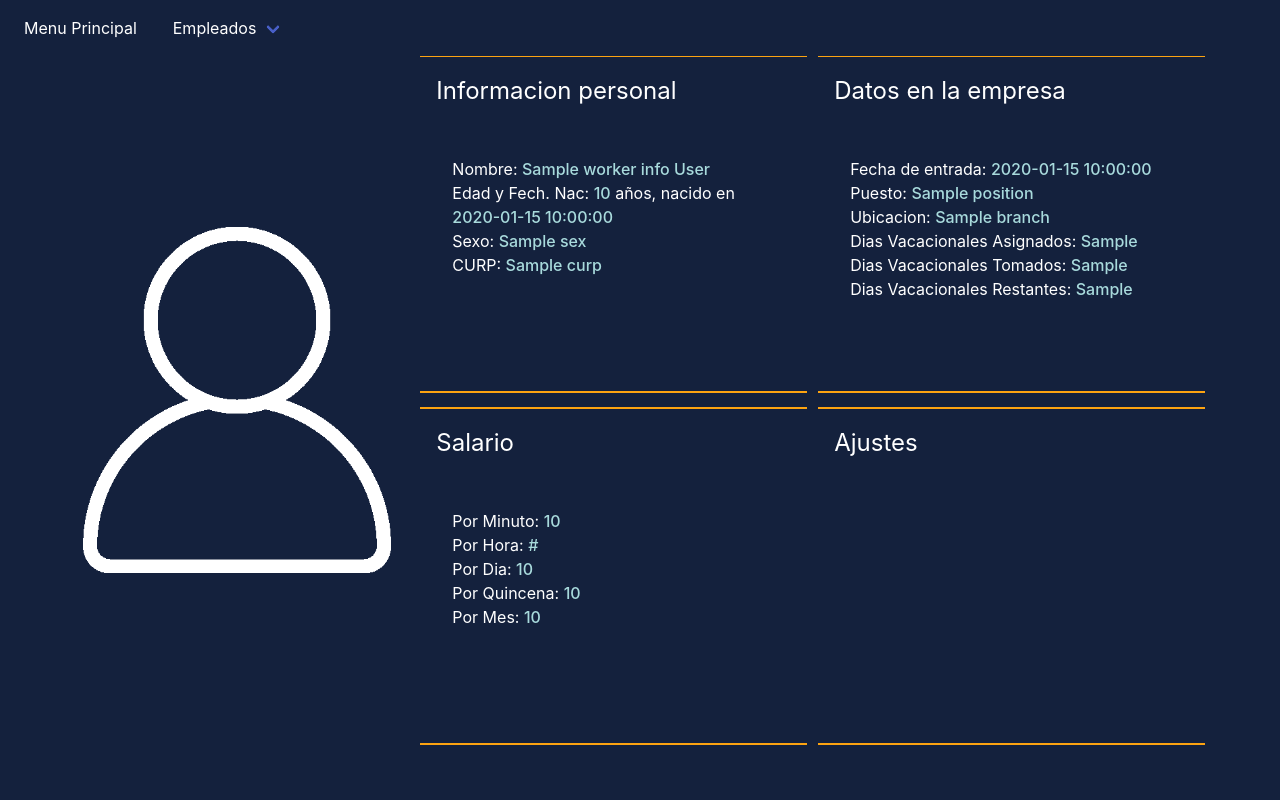
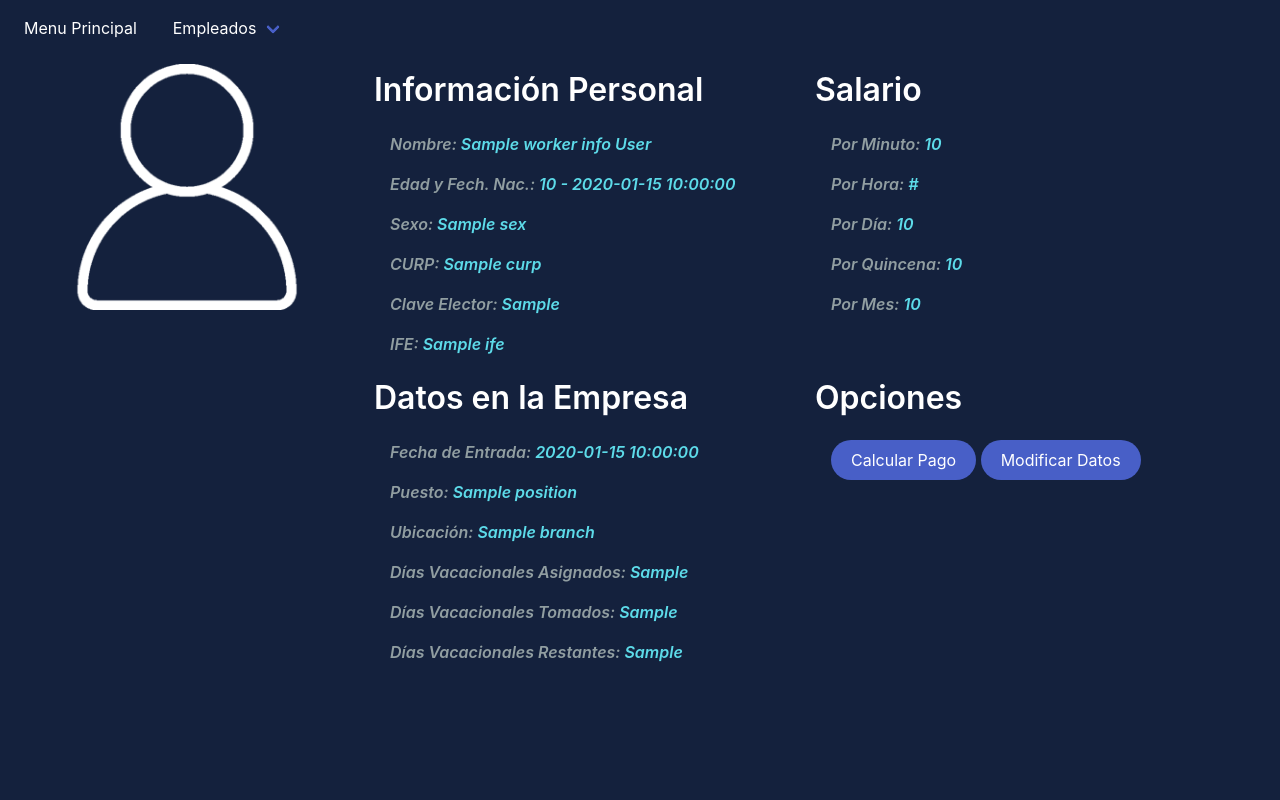
Before and after one commit to AD0104/WorkerManagement, a Flask app: template app/templates/employee.html in a window 1280 px wide. Run offline with Flask 2, Linux system fonts and the light colour scheme; the template is opened without the code that fills it: most values are stand-ins (such as "Sample title", 1, 10 or a date in 2020); some libraries are stand-ins or nearby versions.

Commit message:
Modified 'db_services' to add more elements to the querys and new query fields (also titles). Did modifications to the employees full info page and also to the CSS, mainly to colors. Modified temporary user photo to a 128x128 pixels. Removed unnecessary imports from 'main'

```diff
--- a/app/db_services.py
+++ b/app/db_services.py
@@ -2,7 +2,7 @@ from flask_mysqldb import MySQL
 
 conn = MySQL()
 
-workers_field_titles_full = ["name","last_name","age","sex","birth_date","curp","entry_date",
+workers_field_titles_full = ["name","last_name","age","sex","birth_date","curp", "elector_key", "ife", "entry_date",
                         "position","branch","minutely_salary","hourly_salary","daily_salary",
                         "biweekly_salary","monthly_salary","vacation_assigned_days","vacation_taken_days",
                         "vacation_remaining_days"]
@@ -32,7 +32,7 @@ def get_workers_resumed_data()->dict:
 
 def get_single_worker_data(id)->dict:
     crs = conn.connection.cursor()
-    crs.execute(f"""SELECT name,last_name,age,sex,birth_date,curp,entry_date,
+    crs.execute(f"""SELECT name,last_name,age,sex,birth_date,curp, elector_key, ife, entry_date,
                         position,branch,minutely_salary,hourly_salary,daily_salary,
                         biweekly_salary,monthly_salary,vacation_assigned_days,vacation_taken_days,
                         vacation_remaining_days
--- a/app/static/css/employee.css
+++ b/app/static/css/employee.css
@@ -1,65 +1,42 @@
-.full-page {
-    width: 100%;
-    height: 100vh;
+.image {
+    padding: 1em;
 }
 
-.section {
-    padding: 3em 1em;
+.image>img {
+    width: 100%;
+    height: 100%;
+    object-fit: contain;
 }
 
-.container {
-    width: 100%;
-    height: 100%;
-    display: flex;
-    flex-direction: row;
-    justify-content: stretch;
+.content {
+    padding-left: 1rem;
 }
 
-.container--left {
-    width: 30%;
-    display: flex;
-    justify-content: center;
-    align-items: center;
+.content>p {
+    color: #919EA1;
+    font-weight: 600;
+    font-style: italic;
+    transition: all 0.2s ease-in-out;
 }
 
-.container--right {
-    width: 70%;
-    display: flex;
-    justify-content: space-evenly;
-    align-items: center;
-    flex-wrap: wrap;
+.content span {
+    color: #5DDBE9;
+    transition: all 0.2s ease-in-out;
 }
 
-.container--right--top-left,
-.container--right--top-right,
-.container--right--bottom-left,
-.container--right--bottom-right {
-    width: 48%;
-    height: 48%;
-    padding: 1em;
-    border-top: 2px solid #fca311;
-    border-bottom: 2px solid #fca311;
+.content>p:hover {
+    color: white;
 }
 
-.section p {
-    color: white;
-    font-size: 1rem;
+.content>p:hover span {
+    color: #EC9A29;
 }
 
-.section span {
-    color: #a8dadc;
-    font-weight: 500;
+.is-child>.title {
+    color: white;
+    transition: all 0.2s ease-in-out;
 }
 
-.container--left img {
-    width: 100%;
-    object-fit: cover;
+.is-child>.title:hover {
+    color: #F4C27C;
 }
-
-.container--right--top-left h1,
-.container--right--top-right h1,
-.container--right--bottom-left h1,
-.container--right--bottom-right h1 {
-    color: white;
-    font-size: 1.5rem;
-}
--- a/app/templates/employee.html
+++ b/app/templates/employee.html
@@ -4,69 +4,78 @@
 {% endblock %}
 {% block body %}
 {{ super() }}
-<section class="section full-page">
-    <section class="container">
-        <section class="container--left">
-            <img src="{{ url_for('static', filename='./images/user_white.png')}}" alt="">
+<section class="section">
+    <section class="tile is-ancestor">
+        <section class="tile is-parent is-3">
+            <article class="tile is-child" id="profile_pic">
+                <figure class="image">
+                    <img src="{{ url_for('static', filename='./images/user_white.png') }}" alt="" class="">
+                </figure>
+            </article>
         </section>
-        <section class="container--right">
-            <section class="container--right--top-left">
-                <h1>Informacion personal</h1>
-                <section class="section">
-                    <p>Nombre: <span>{{ worker_info["name"] }} {{worker_info["last_name"]}}</span></p>
-                    <p>Edad y Fech. Nac: <span>{{ worker_info["age"] }}</span> años, nacido en <span>{{ worker_info["birth_date"] }}</span></p>
-                    <p>Sexo: <span>{{ worker_info["sex"] }}</span></p>
-                    <p>CURP: <span>{{worker_info["curp"]}}</span></p>
+        <section class="tile is-parent">
+            <section class="tile is-parent is-vertical">
+                <section class="tile is-parent">
+                    <article class="tile is-child">
+                        <p class="title">Información Personal</p>
+                        <div class="content">
+                            <p>Nombre: <span>{{ worker_info["name"] }} {{worker_info["last_name"] }}</span></p>
+                            <p>Edad y Fech. Nac.: <span>{{worker_info["age"]}} - {{worker_info["birth_date"]}}</span></p>
+                            <p>Sexo: <span>{{worker_info["sex"]}}</span></p>
+                            <p>CURP: <span>{{worker_info["curp"]}}</span></p>
+                            <p>Clave Elector: <span>{{worker_info["elector_key"]}}</span></p>
+                            <p>IFE: <span>{{worker_info["ife"]}}</span></p>
+                        </div>
+                    </article>
+                </section>
+                <section class="tile is-parent">
+                    <article class="tile is-child">
+                        <p class="title">Datos en la Empresa</p>
+                        <div class="content">
+                            <p>Fecha de Entrada: <span>{{ worker_info["entry_date"] }}</span></p>
+                            <p>Puesto: <span>{{ worker_info["position"] }}</span></p>
+                            <p>Ubicación: <span>{{ worker_info["branch"] }}</span></p>
+                            {% if worker_info["vacation_assigned_days"] == "None" %}
+                                <p>Días Vacacionales Asignados: <span>0</span></p>
+                            {% else %}
+                                <p>Días Vacacionales Asignados: <span>{{ worker_info["vacation_assigned_days"] }}</span></p>
+                            {% endif %}
+                            {% if worker_info["vacation_taken_days"] == "None" %}
+                                <p>Días Vacacionales Tomados: <span>0</span></p>
+                            {% else %}
+                                <p>Días Vacacionales Tomados: <span>{{ worker_info["vacation_taken_days"] }}</span></p>
+                            {% endif %}
+                            {% if worker_info["vacation_remaining_days"] == "None" %}
+                                <p>Días Vacacionales Restantes: <span>0</span></p>
+                            {% else %}
+                                <p>Días Vacacionales Restantes: <span>{{ worker_info["vacation_remaining_days"] }}</span></p>
+                            {% endif %}
+                        </div>
+                    </article>
                 </section>
             </section>
-            <section class="container--right--top-right">
-                <h1>Datos en la empresa</h1>
-                <section class="section">
-                    <p>Fecha de entrada: <span>{{worker_info["entry_date"]}}</span></p>
-                    <p>Puesto: <span>{{worker_info["position"]}}</span></p>
-                    <p>Ubicacion: <span>{{worker_info["branch"]}}</span></p>
-                    <p>Dias Vacacionales Asignados:
-                        <span>
-                        {% if worker_info["vacation_assigned_days"] != "None" %}
-                            {{worker_info["vacation_assigned_days"]}}
-                        {% else %}
-                            0
-                        {% endif %}
-                        </span>
-                    </p>
-                    <p>Dias Vacacionales Tomados:
-                        <span>
-                        {% if worker_info["vacation_taken_days"] != "None" %}
-                            {{worker_info["vacation_taken_days"]}}
-                        {% else %}
-                            0
-                        {% endif %}
-                        </span>
-                    </p>
-                    <p>Dias Vacacionales Restantes:
-                        <span>
-                        {% if worker_info["vacation_remaining_days"] != "None" %}
-                            {{worker_info["vacation_remaining_days"]}}
-                        {% else %}
-                            0
-                        {% endif %}
-                        </span>
-                    </p>
+            <section class="tile is-parent is-vertical">
+                <section class="tile is-parent">
+                    <article class="tile is-child">
+                        <p class="title">Salario</p>
+                        <div class="content">
+                            <p>Por Minuto: <span>{{ worker_info["minutely_salary"] }}</span></p>
+                            <p>Por Hora: <span>{{ worker_info["hourly_salary"] }}</span></p>
+                            <p>Por Día: <span>{{ worker_info["daily_salary"] }}</span></p>
+                            <p>Por Quincena: <span>{{ worker_info["biweekly_salary"] }}</span></p>
+                            <p>Por Mes: <span>{{ worker_info["monthly_salary"] }}</span></p>
+                        </div>
+                    </article>
                 </section>
-            </section>
-            <section class="container--right--bottom-left">
-                <h1>Salario</h1>
-                <section class="section">
-                    <p>Por Minuto: <span>{{ worker_info["minutely_salary"] }}</span></p>
-                    <p>Por Hora: <span>{{ worker_info["hourly_salary"] }}</span></p>
-                    <p>Por Dia: <span>{{ worker_info["daily_salary"] }}</span></p>
-                    <p>Por Quincena: <span>{{ worker_info["biweekly_salary"] }}</span></p>
-                    <p>Por Mes: <span>{{ worker_info["monthly_salary"] }}</span></p>
+                <section class="tile is-parent">
+                    <article class="tile is-child">
+                        <p class="title">Opciones</p>
+                        <div class="content">
+                            <a href="#" class="button is-link is-rounded">Calcular Pago</a>
+                            <a href="#" class="button is-link is-rounded">Modificar Datos</a>
+                        </div>
+                    </article>
                 </section>
-            </section>
-            <section class="container--right--bottom-right">
-                <h1>Ajustes</h1>
-                <section class="section"></section>
             </section>
         </section>
     </section>
--- a/main.py
+++ b/main.py
@@ -1,5 +1,5 @@
 from app import create_app
-from flask import redirect, render_template, url_for
+from flask import render_template
 from flask_login import login_required
 
 from app.db_services import get_workers_resumed_data, get_single_worker_data
```
Also changed, not shown: app/static/images/user_white.png.
